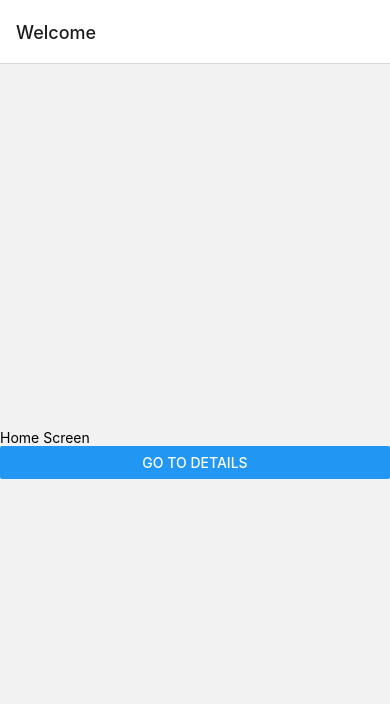
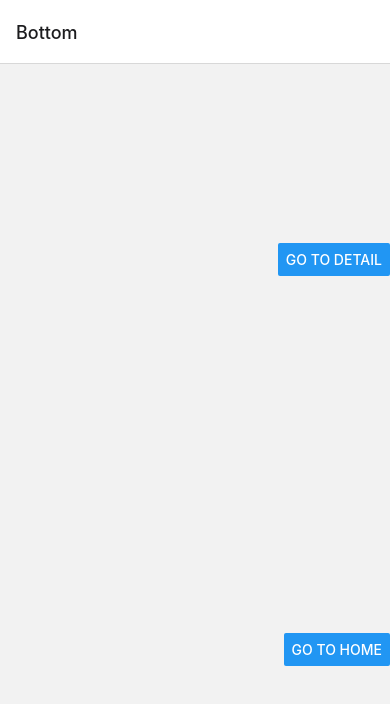
Before and after one commit to siddtheshah/tangle, a React Native app in the folder frontend/: screen / in a window 390 px wide. Shown: the top 704 px of the page. Built offline with nearby package versions, Linux system fonts and the light colour scheme.

Commit message:
organized

```diff
--- a/frontend/App.tsx
+++ b/frontend/App.tsx
@@ -9,9 +9,11 @@
  */
 
 import React from 'react';
-import {NavigationContainer} from '@react-navigation/native';
-import {SafeAreaView, StyleSheet, Text, Button, View} from 'react-native';
-import {createNativeStackNavigator} from '@react-navigation/native-stack';
+import { NavigationContainer } from '@react-navigation/native';
+import { SafeAreaView, StyleSheet, Text, Button, View } from 'react-native';
+import { createNativeStackNavigator } from '@react-navigation/native-stack';
+import HomeScreen from './home';
+import ProfileScreen from './profile';
 
 const Stack = createNativeStackNavigator();
 
@@ -19,16 +21,21 @@ const App = () => {
   return (
     <SafeAreaView style={styles.background}>
       <NavigationContainer>
-        <Stack.Navigator>
+        <Stack.Navigator initialRouteName="Bottom">
+          <Stack.Screen
+            name="Bottom"
+            component={BottomNav}
+            options={{ title: 'Bottom' }}
+          />
           <Stack.Screen
             name="Home"
             component={HomeScreen}
-            options={{title: 'Welcome'}}
+            options={{ title: 'Welcome' }}
           />
           <Stack.Screen
             name="Details"
-            component={DetailsScreen}
-            options={{title: 'Details'}}
+            component={ProfileScreen}
+            options={{ title: 'Details' }}
           />
         </Stack.Navigator>
       </NavigationContainer>
@@ -38,32 +45,11 @@ const App = () => {
 
 export default App;
 
-function HomeScreen({navigation}) {
-  return (
-    <View style={styles.navigator}>
-      <Text>Home Screen</Text>
-      <Button
-        title="Go to Details"
-        onPress={() => navigation.navigate('Details')}
-      />
-    </View>
-  );
-}
-
-function DetailsScreen({navigation}) {
-  return (
-    <View style={styles.navigator}>
-      <Text>Details Screen</Text>
-      <Button title="Go to Home" onPress={() => navigation.navigate('Home')} />
-    </View>
-  );
-}
-
-const BottomNav = ({navigation}) => {
+function BottomNav({ navigation }) {
   return (
     <View style={styles.bottom}>
       <Button
-        title="Go to Details"
+        title="Go to Detail"
         onPress={() => navigation.navigate('Details')}
       />
       <Button title="Go to Home" onPress={() => navigation.navigate('Home')} />
@@ -77,11 +63,6 @@ const styles = StyleSheet.create({
     backgroundColor: 'white',
     fontSize: '30px',
   },
-  navigator: {
-    flex: 1,
-    textAlign: 'center',
-    justifyContent: 'center',
-  },
   bottom: {
     flex: 1,
     display: 'flex',
--- /dev/null
+++ b/frontend/home.tsx
@@ -0,0 +1,23 @@
+import React from 'react';
+import { Text, Button, View } from 'react-native';
+import { StyleSheet } from 'react-native';
+
+export default function HomeScreen({ navigation }) {
+  return (
+    <View style={styles.navigator}>
+      <Text>Home Screen</Text>
+      <Button
+        title="Go to Details"
+        onPress={() => navigation.navigate('Details')}
+      />
+    </View>
+  );
+}
+const styles = StyleSheet.create({
+  navigator: {
+    flex: 1,
+    textAlign: 'center',
+    alignItems: 'center',
+    justifyContent: 'center',
+  },
+});
--- /dev/null
+++ b/frontend/profile.tsx
@@ -0,0 +1,21 @@
+import React from 'react';
+import { Text, Button, View } from 'react-native';
+import { StyleSheet } from 'react-native';
+
+export default function ProfileScreen({ navigation }) {
+  return (
+    <View style={styles.navigator}>
+      <Text>Details Screen</Text>
+      <Button title="Go to Home" onPress={() => navigation.navigate('Home')} />
+    </View>
+  );
+}
+
+const styles = StyleSheet.create({
+  navigator: {
+    flex: 1,
+    textAlign: 'center',
+    alignItems: 'center',
+    justifyContent: 'center',
+  },
+});
```
